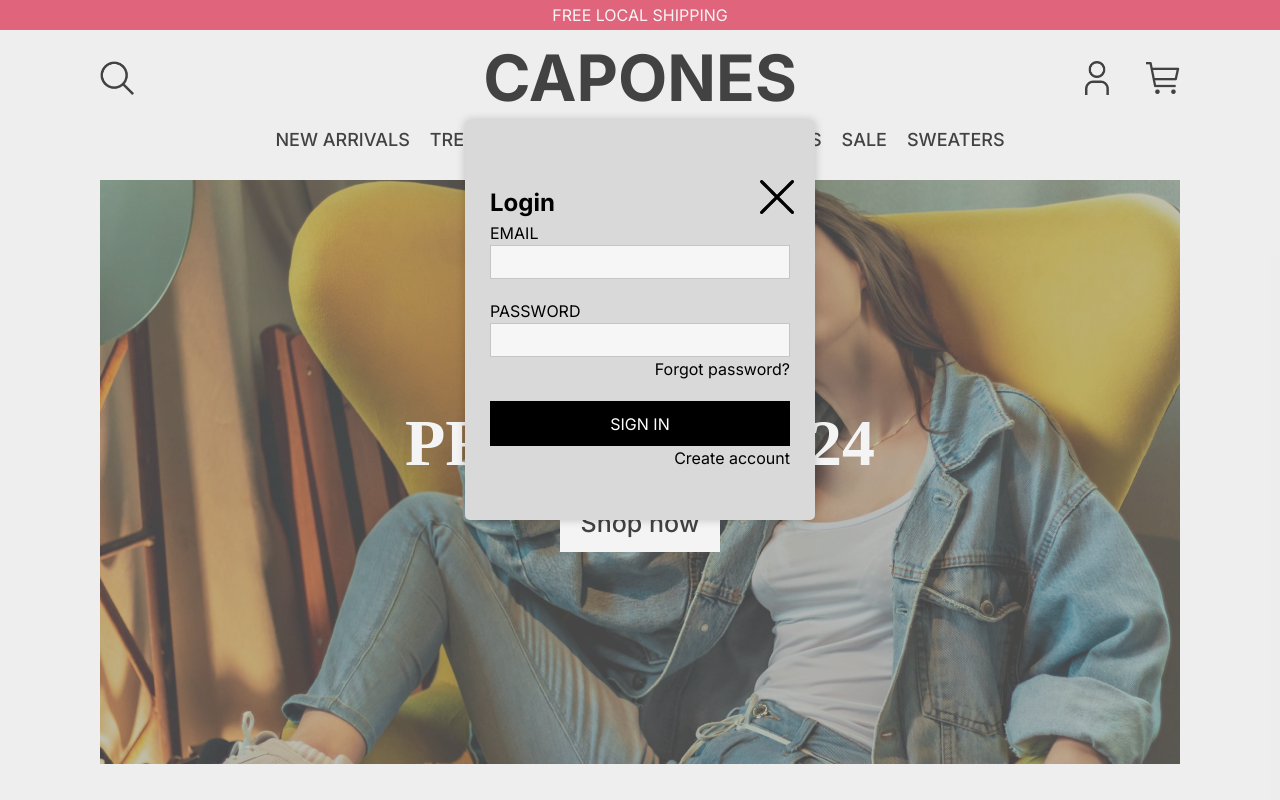
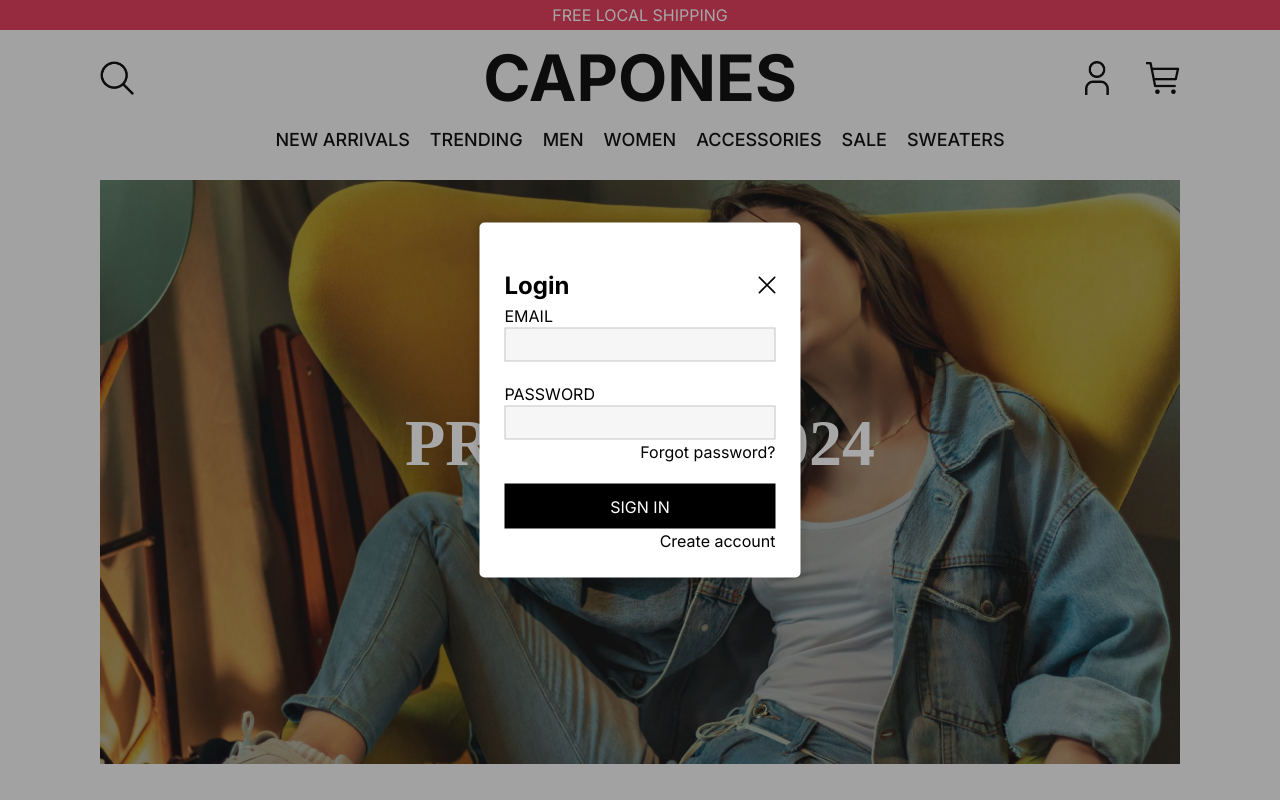
Before and after one commit to evanckennedy/capones, a React (Vite) app: page / in a window 1280 px wide. Both pictures are taken after a click on the button 1097 px from the left and 78 px from the top of the page. Shown: the top 800 px of the page. Built offline with nearby package versions, Linux system fonts and the light colour scheme; no server answers; a web font is replaced by a local one.

Commit message:
fixing sign in design

```diff
--- a/src/components/Header.jsx
+++ b/src/components/Header.jsx
@@ -101,8 +101,10 @@ export default function Header() {
                 <div className='transparent-layer' onClick={closeModal}></div>
                 <button className='open-modal'></button>
                 <div className="modal">
+                  <div className="modal-top">
+                    <h2>Login</h2>
                     <button onClick={closeModal} className='close-modal'></button>
-                <h2>Login</h2>
+                  </div>
                   <p>EMAIL</p>
                   <input type='text' value={email} onChange={e => setEmail(e.target.value)}></input>
                   <div className='modal-password-section'>
--- a/src/style/index.css
+++ b/src/style/index.css
@@ -274,10 +274,8 @@ body {
   position: fixed;
   transform: translate(-50%, -50%);
   left: 50%;
-  top: 40%;
-  width: 350px;
-  height: 400px;
-  background-color: #d9d9d9;
+  top: 50%;
+  background-color: var(--white);
   z-index: 100;
   border-radius: 5px;
   box-shadow: 0 0 10px rgba(0, 0, 0, 0.2);
@@ -295,6 +293,12 @@ body {
     display: flex;
     justify-content: space-between;
     margin-top: 20px;
+  }
+
+  .modal-top {
+    width: 100%;
+    display: flex;
+    justify-content: space-between;
   }
 
   .modal-signin-btn {
@@ -318,10 +322,9 @@ body {
 
   .close-modal {
     position: relative;
-    top: 10%;
-    left: 90%;
-    background-color: #d9d9d9;
+    width: 17px;
     background-image: url("../media/close.png");
+    background-color: transparent;
   }
   .pointer-text {
     cursor: pointer;
@@ -336,7 +339,7 @@ body {
   width: 100%;
   height: 300%;
   z-index: 10;
-  background-color: rgb(217, 217, 217, 0.3);
+  background-color: rgba(31, 31, 31, 0.392);
   cursor: pointer;
 }
 
```
Lines whose indentation alone changed are shown as unchanged.
